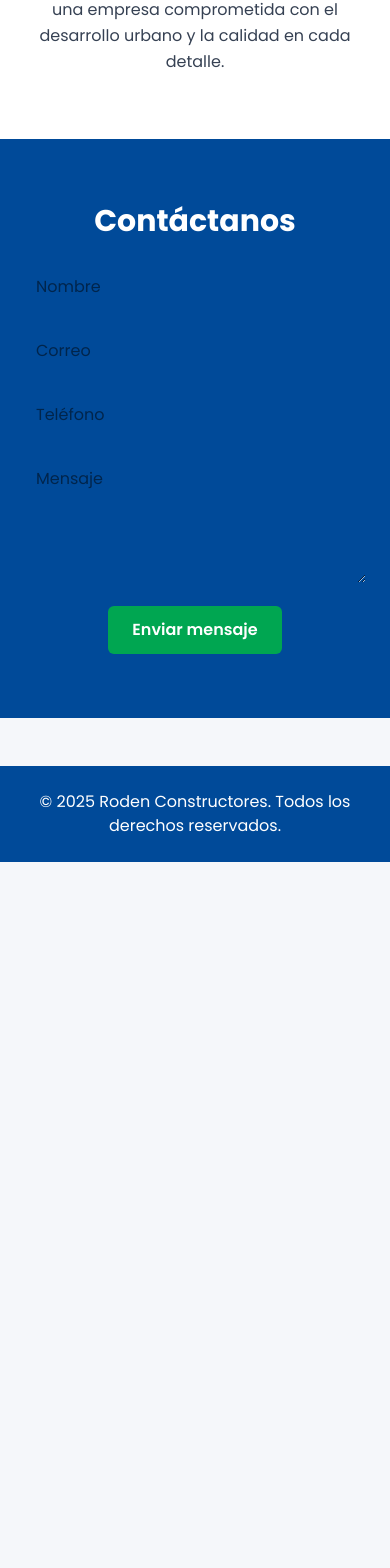
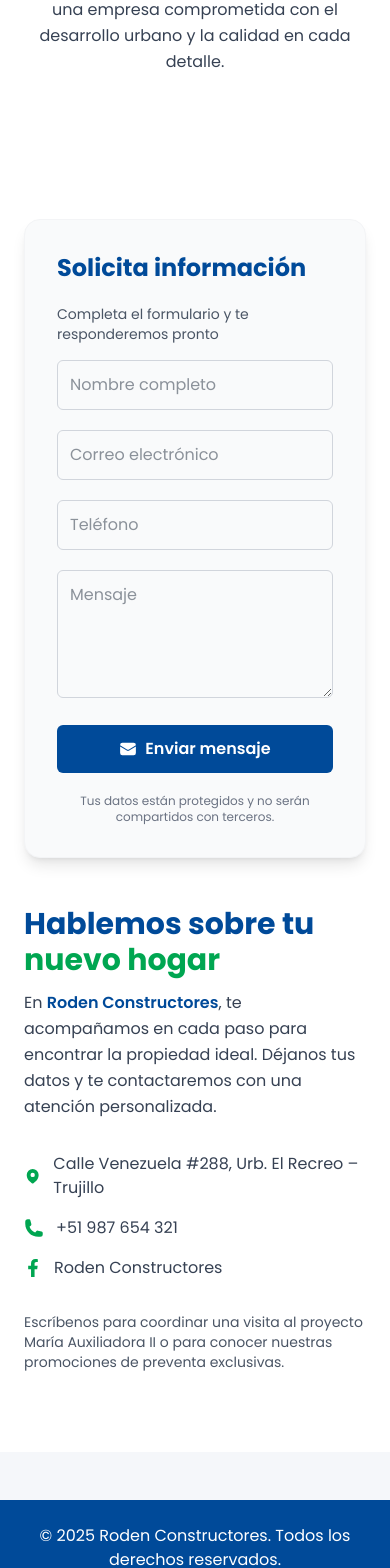
Before and after one commit to AquilesMendozaTasayco/lannding-maria2, a Next.js app: page / in a window 390 px wide. Shown: the part 8460-10028 px from the top of the page. Before the commit the page ends 9322 px from the top, so only its background shows below. Built offline with nearby package versions, Linux system fonts and the light colour scheme.

Commit message:
Cambios en componente contacto

```diff
--- a/app/components/Contacto.jsx
+++ b/app/components/Contacto.jsx
@@ -1,34 +1,94 @@
+import { HiPhone, HiMapPin, HiEnvelope } from "react-icons/hi2";
+import { FaFacebookF } from "react-icons/fa";
+
 export default function Contacto() {
   return (
-    <section id="contacto" className="py-16 bg-[#004A99] text-white text-center px-6">
-      <h2 className="text-3xl font-bold mb-6">Contáctanos</h2>
-      <form className="max-w-xl mx-auto space-y-4">
+    <section
+      id="contacto"
+      className="w-full bg-white py-20 px-6 md:px-12 lg:px-24"
+    >
+      <div className="max-w-7xl mx-auto grid grid-cols-1 lg:grid-cols-2 gap-12 items-center">
+        {/* === IZQUIERDA: FORMULARIO === */}
+        <form className="bg-[#F9FAFB] p-8 rounded-2xl shadow-lg space-y-5 border border-gray-100">
+          <h3 className="text-2xl font-bold text-[#004A99]">
+            Solicita información
+          </h3>
+          <p className="text-gray-600 text-sm mb-4">
+            Completa el formulario y te responderemos pronto
+          </p>
+
           <input
             type="text"
-          placeholder="Nombre"
-          className="w-full p-3 rounded-md text-black"
+            placeholder="Nombre completo"
+            className="w-full p-3 rounded-md border border-gray-300 text-gray-800 focus:outline-none focus:ring-2 focus:ring-[#00A651]"
           />
           <input
             type="email"
-          placeholder="Correo"
-          className="w-full p-3 rounded-md text-black"
+            placeholder="Correo electrónico"
+            className="w-full p-3 rounded-md border border-gray-300 text-gray-800 focus:outline-none focus:ring-2 focus:ring-[#00A651]"
           />
           <input
             type="tel"
             placeholder="Teléfono"
-          className="w-full p-3 rounded-md text-black"
+            className="w-full p-3 rounded-md border border-gray-300 text-gray-800 focus:outline-none focus:ring-2 focus:ring-[#00A651]"
           />
           <textarea
             placeholder="Mensaje"
-          className="w-full p-3 rounded-md text-black h-32"
+            className="w-full p-3 rounded-md border border-gray-300 text-gray-800 h-32 focus:outline-none focus:ring-2 focus:ring-[#00A651]"
           ></textarea>
+
           <button
             type="submit"
-          className="bg-[#00A651] px-6 py-3 rounded-md font-semibold hover:bg-[#009444] transition"
+            className="bg-[#004A99] text-white font-semibold py-3 px-6 rounded-md w-full hover:bg-[#003b7d] transition-all duration-300 flex items-center justify-center gap-2"
           >
+            <HiEnvelope className="text-lg" />
             Enviar mensaje
           </button>
+
+          <p className="text-xs text-gray-500 text-center">
+            Tus datos están protegidos y no serán compartidos con terceros.
+          </p>
         </form>
+
+        {/* === DERECHA: INFORMACIÓN === */}
+        <div className="text-left space-y-6">
+          <div>
+            <h2 className="text-3xl md:text-4xl font-extrabold text-[#004A99] mb-3">
+              Hablemos sobre tu{" "}
+              <span className="text-[#00A651]">nuevo hogar</span>
+            </h2>
+            <p className="text-gray-700 leading-relaxed max-w-md">
+              En{" "}
+              <span className="font-semibold text-[#004A99]">
+                Roden Constructores
+              </span>
+              , te acompañamos en cada paso para encontrar la propiedad ideal.
+              Déjanos tus datos y te contactaremos con una atención
+              personalizada.
+            </p>
+          </div>
+
+          <div className="space-y-4 pt-2">
+            <p className="flex items-center gap-3 text-gray-700">
+              <HiMapPin className="text-[#00A651] text-xl" />
+              Calle Venezuela #288, Urb. El Recreo – Trujillo
+            </p>
+            <p className="flex items-center gap-3 text-gray-700">
+              <HiPhone className="text-[#00A651] text-xl" />
+              +51 987 654 321
+            </p>
+            <p className="flex items-center gap-3 text-gray-700">
+              <FaFacebookF className="text-[#00A651] text-lg" />
+              Roden Constructores
+            </p>
+          </div>
+
+          <p className="text-gray-600 text-sm max-w-md pt-2">
+            Escríbenos para coordinar una visita al proyecto María Auxiliadora II o
+            para conocer nuestras promociones de preventa exclusivas.
+          </p>
+        </div>
+      </div>
     </section>
   );
 }
```
Lines whose indentation alone changed are shown as unchanged.
